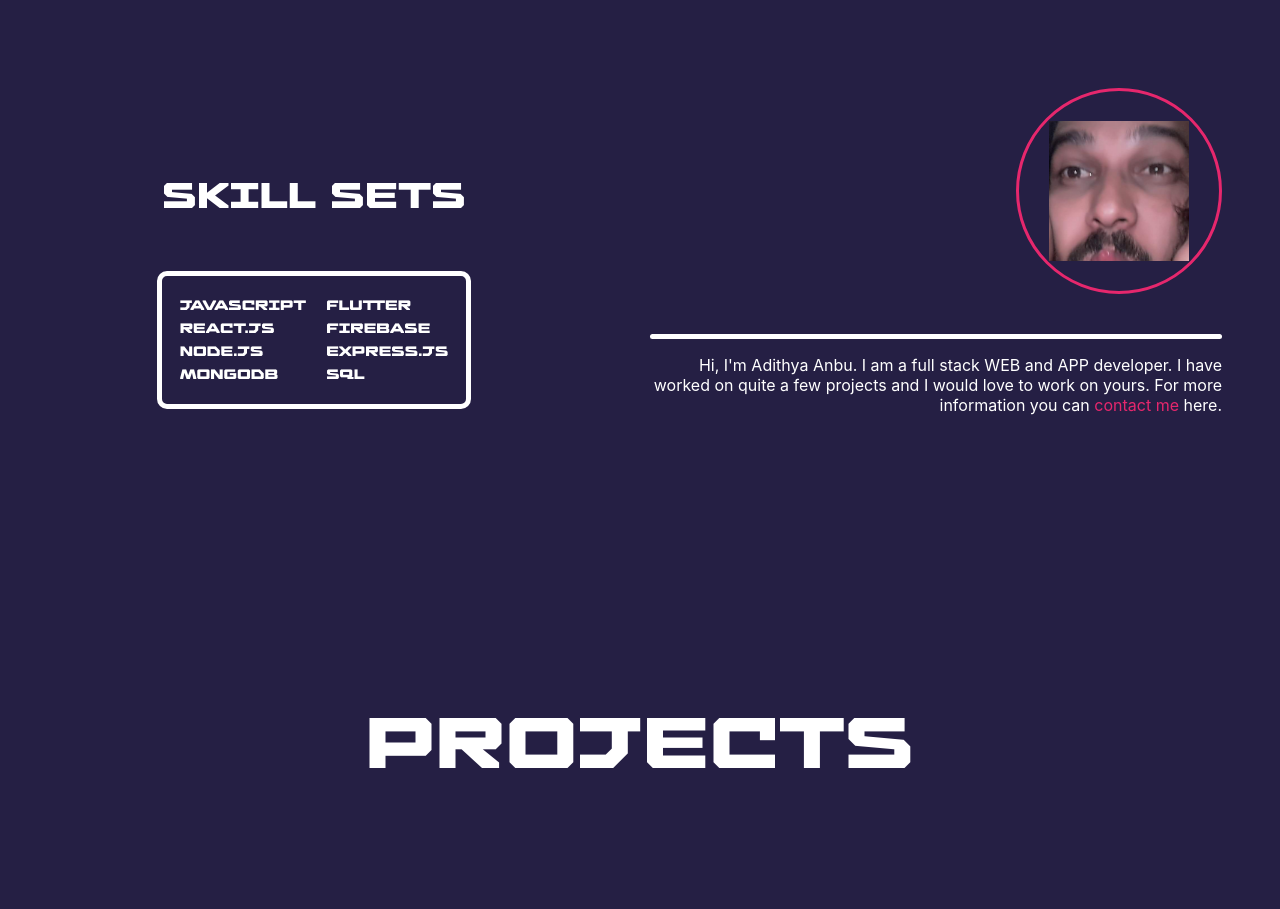
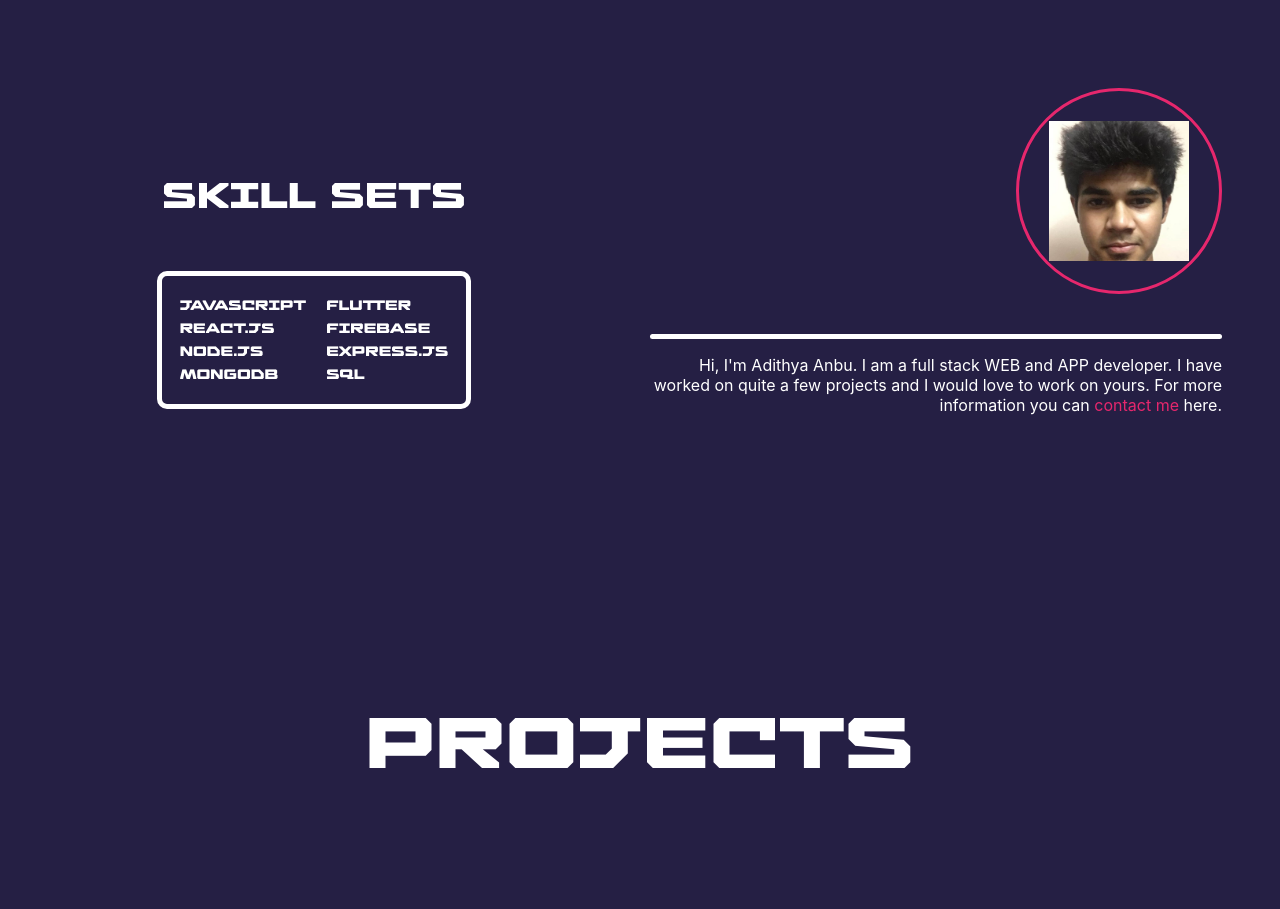
Before and after one commit to adianbu/portfolio, a React (Create React App) app: page / in a window 1280 px wide. Shown: the part 940-1849 px from the top of the page. Built offline with nearby package versions, Linux system fonts and the light colour scheme.

Commit message:
Fully completed

```diff
--- a/src/About.js
+++ b/src/About.js
@@ -4,6 +4,8 @@ import {Avatar} from "@material-ui/core";
 
 import random from './icons/github.png';
 import vk from './images/vk.png';
+import dp from './images/dp.jpg';
+
 
 function About() {
     return (
@@ -35,7 +37,7 @@ function About() {
 
             <div className="about_right">
                 <div className="about_avatar_div">
-                  <Avatar src={vk} className="about_avatar" />
+                  <Avatar src={dp} className="about_avatar" />
                 </div>
                 <div className="about_right_divider">
 
```
Also changed, not shown: src/images/dp.jpg (added).
